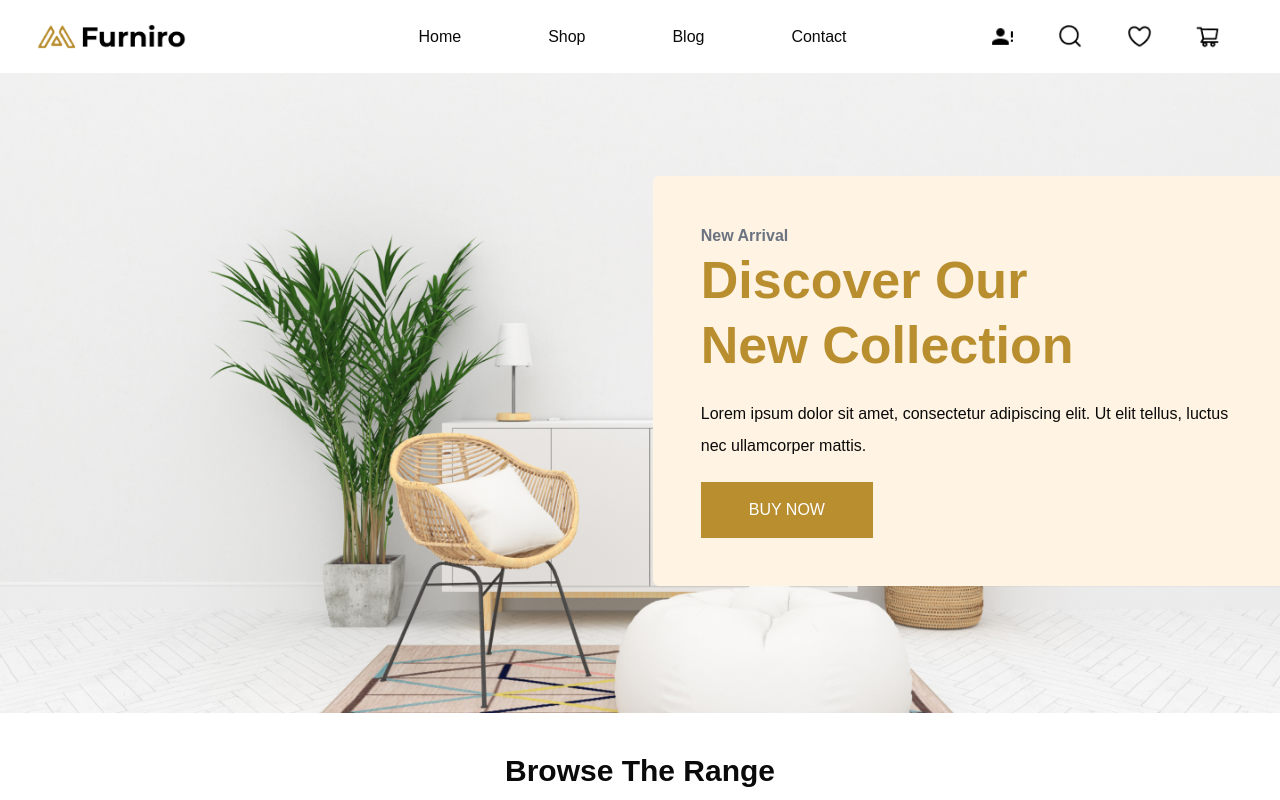
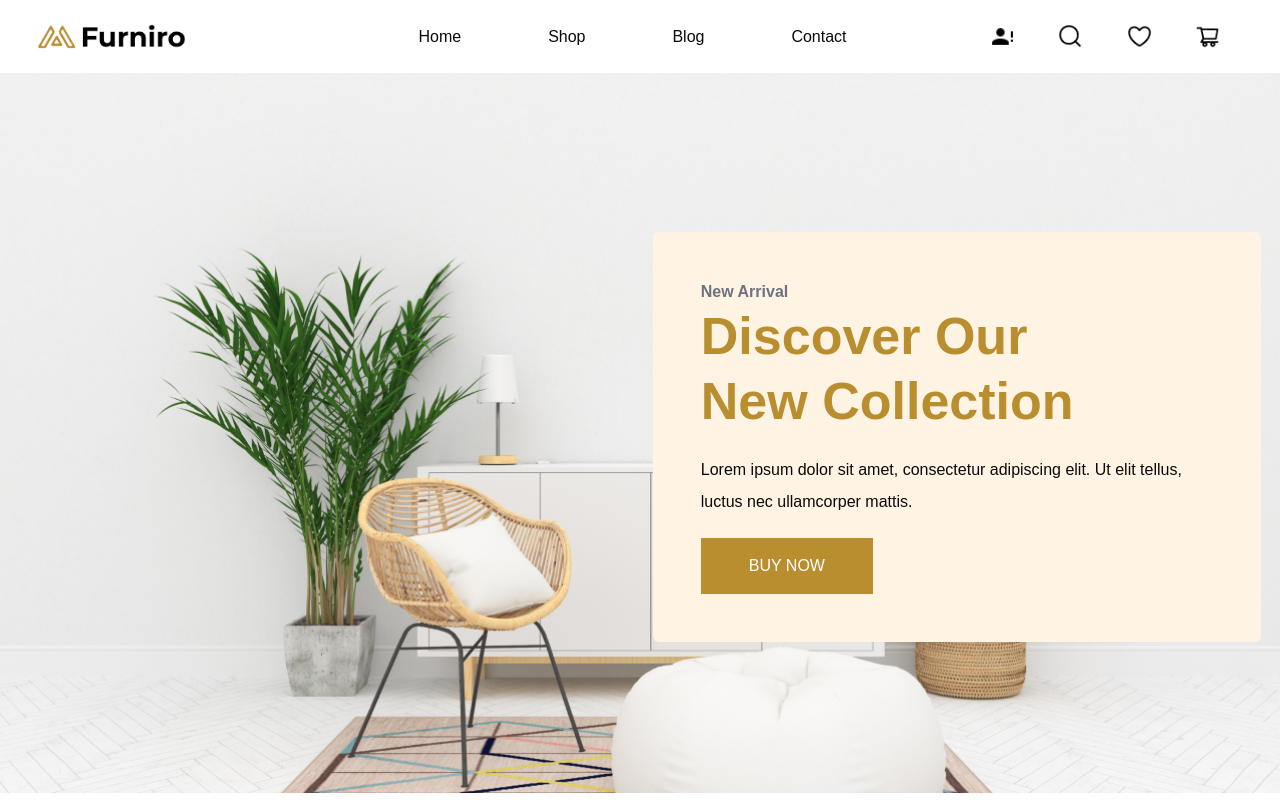
Before and after one commit to ShaziaBinteSattar/furniro-Market-Place, a Next.js app: page / in a window 1280 px wide. Shown: the top 800 px of the page. Built offline with nearby package versions, Linux system fonts and the light colour scheme.

Commit message:
more working on contect page

```diff
--- a/app/blog/page.tsx
+++ b/app/blog/page.tsx
@@ -114,7 +114,14 @@ const BlogPage = () => {
             </div>
           </aside>
         </div>
+
       </main>
+      <div className='flex justify-center space-x-3 md:space-x-6 items-center p-4 md:p-8'>
+        <div className='px-3 md:px-4 py-2 cursor-pointer bg-[#FAF3EA] rounded-lg hover:bg-orange-800'>1</div>
+        <div className='px-3 md:px-4 py-2 cursor-pointer bg-[#FAF3EA] rounded-lg hover:bg-orange-800'>2</div>
+        <div className='px-3 md:px-4 py-2 cursor-pointer bg-[#FAF3EA] rounded-lg hover:bg-orange-800'>3</div>
+        <div className='px-3 md:px-4 py-2 cursor-pointer bg-[#FAF3EA] rounded-lg hover:bg-orange-800'>Next</div>
+    </div>
 <Banifits/>
       <Footer />
     </>
--- a/app/contect/page.tsx
+++ b/app/contect/page.tsx
@@ -27,7 +27,7 @@ const page = () => {
         <div className='w-full   md:w-1/3 space-y-8'>
 
           <div className='flex   items-start gap-4'>
-            <FaLocationDot className='text-orange-700 text-xl mt-1'/>
+            <FaLocationDot className='text-orange-700  text-xl mt-1'/>
             <div>
               <h2 className='font-semibold text-gray-900 mb-2'>Address</h2>
               <p className='text-gray-600'>236 5th SE Avenue, New York NY10000, United States</p>
@@ -72,7 +72,7 @@ const page = () => {
                 type="text"
                 name="name"
                 id="name"
-                className='h-8 rounded-lg border-2 w-full'
+                className='h-10 rounded-lg border-2 w-3/4'
                 placeholder='Your Name'
                 required
               />
@@ -84,7 +84,7 @@ const page = () => {
                 type="email"
                 name="email"
                 id="email"
-                className='h-8 rounded-lg border-2 w-full'
+                className='h-10 rounded-lg border-2 w-3/4'
                 placeholder='Your Email'
                 required
               />
@@ -96,7 +96,7 @@ const page = () => {
                 type="text"
                 name="subject"
                 id="subject"
-                className='h-8 rounded-lg border-2 w-full'
+                className='h-10 rounded-lg border-2 w-3/4'
                 placeholder='Subject'
                 required
               />
@@ -107,7 +107,7 @@ const page = () => {
               <textarea
                 name="message"
                 id="message"
-                className='h-20 rounded-lg border-2 w-full'
+                className='h-20  rounded-lg border-2 w-3/4'
                 placeholder='Your Message'
                 required
               />
--- a/app/shop/page.tsx
+++ b/app/shop/page.tsx
@@ -155,7 +155,6 @@ const page = () => {
           image: image3.src,
         },
 
-        // Add other products...
       ];
 
   return (
--- a/components/Hero.tsx
+++ b/components/Hero.tsx
@@ -22,21 +22,22 @@ import Image from "next/image";
 
 export default function Hero() {
   return (
-    <div className=" ">
-      <div className=" w-full">
+    <div className="relative">
+      <div className="w-full">
         <Image
           src={heroimage}
           alt="Hero furniture image"
           width={1440}
           height={100}
           priority
-          className="w-full h-[50vh] sm:h-[60vh] md:h-[70vh] lg:h-[80vh] object-cover"
+          className="w-full h-[60vh] sm:h-[60vh] md:h-[70vh] lg:h-[90vh] object-cover"
         />
-        <div className="heroText bg-[#FFF3E3] w-[50%] md:w-[38rem] absolute
-          top-1/2 left-1/2 transform -translate-x-1/2 -translate-y-1/2
-          md:top-[22%] md:left-[51%] md:transform-none
-          rounded-[6px] p-4 md:p-[3rem] mx-auto
-          sm:w-[80%] lg:w-[40rem]">
+        <div className=" bg-[#FFF3E3]
+          w-[60%] max-w-[38rem] md:mx-auto ml-32
+          relative md:absolute
+          md:top-[22%] md:left-[51%]
+          rounded-[6px] p-4 md:p-[3rem]
+          -mt-60 mb-20 md:mt-0">
           <h6 className="font-bold text-gray-500 text-xs sm:text-sm md:text-base">New Arrival</h6>
           <h3 className="text-[#B88E2F] font-poppins font-extrabold
             text-lg sm:text-2xl md:text-[3.25rem] sm:leading-tight">
```
